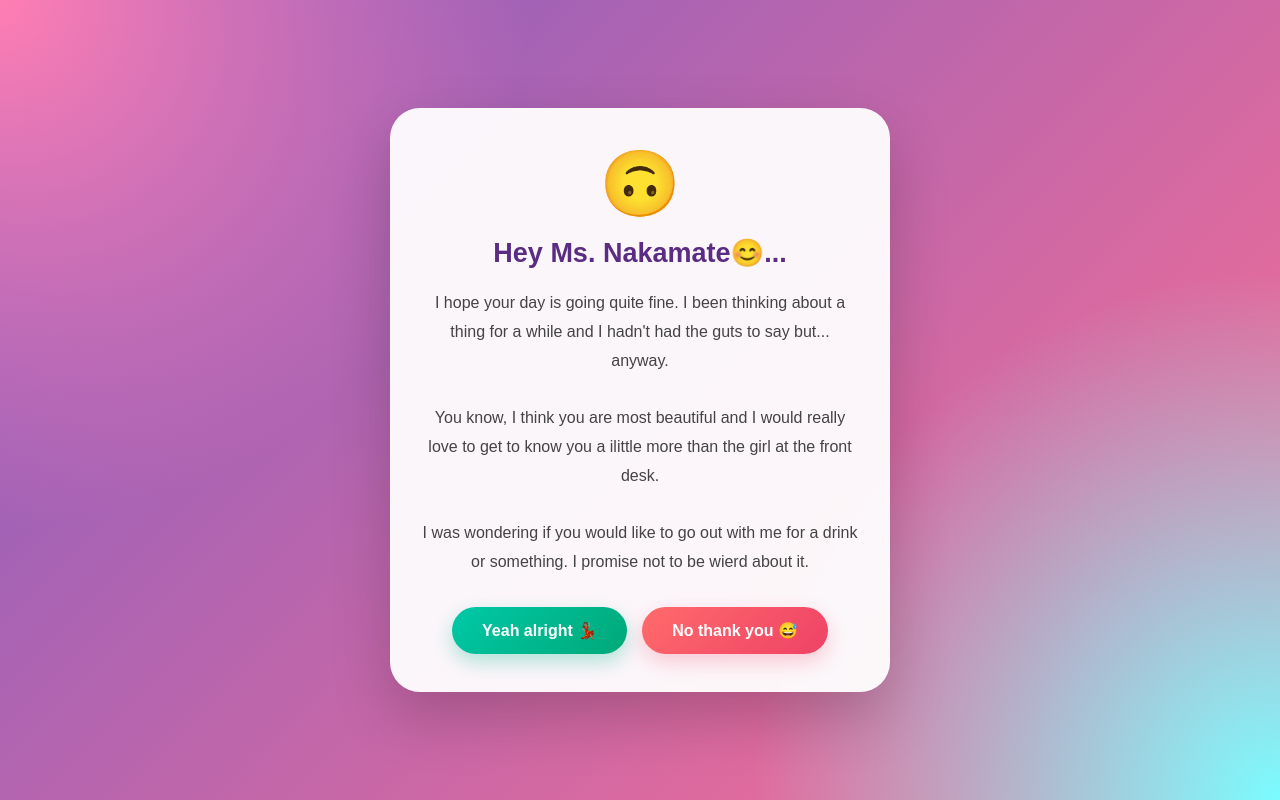
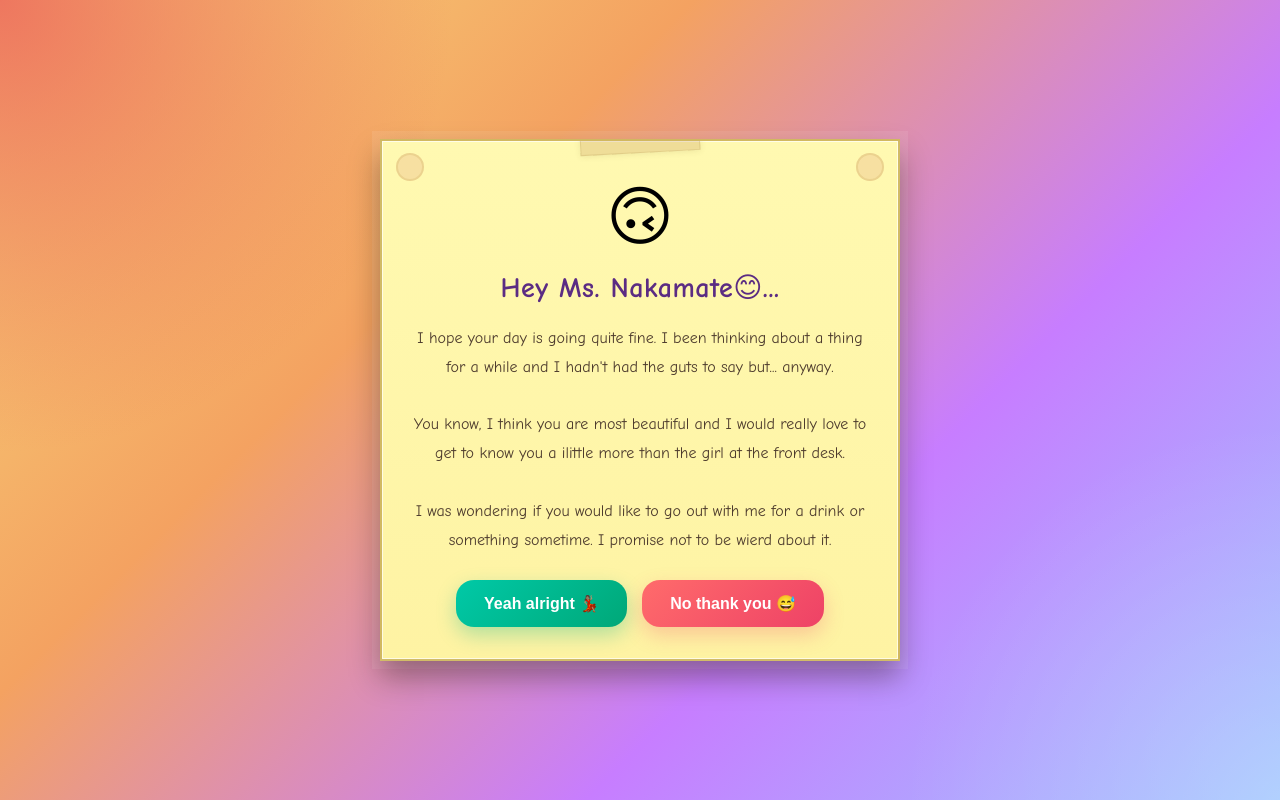
Before and after one commit to Nellyojay/my-profile, a website: page index.html in a window 1280 px wide. Drawn offline with Linux system fonts and the light colour scheme.

Commit message:
Enhance styling and layout of index.html for improved aesthetics and user experience

```diff
--- a/index.html
+++ b/index.html
@@ -18,22 +18,59 @@
       justify-content: center;
       align-items: center;
       padding: 20px;
-      font-family: Poppins, Arial, sans-serif;
+      font-family: "Comic Sans MS", "Trebuchet MS", cursive, sans-serif;
       background:
-        radial-gradient(circle at top left, #ff7eb3, transparent 35%),
-        radial-gradient(circle at bottom right, #7afcff, transparent 35%),
-        linear-gradient(135deg, #845ec2, #ff6f91);
+        radial-gradient(circle at top left, rgba(235, 86, 86, 0.745), transparent 30%),
+        radial-gradient(circle at bottom right, rgba(255, 255, 255, 0.2), transparent 25%),
+        linear-gradient(135deg, #f7d77a, #f4a261, #c77dff, #9ec5fe);
     }
 
     .card {
+      position: relative;
       width: 100%;
-      max-width: 500px;
-      padding: 38px 30px;
-      border-radius: 30px;
-      background: rgba(255, 255, 255, .94);
-      box-shadow: 0 25px 60px rgba(0, 0, 0, .2);
+      max-width: 520px;
+      padding: 38px 30px 32px;
+      background: linear-gradient(180deg, #fff9b1 0%, #fef3a3 100%);
+      border: 2px solid rgba(161, 123, 28, 0.49);
+      box-shadow:
+        0 16px 28px rgba(30, 21, 4, 0.384),
+        0 0 0 8px rgba(255, 255, 255, 0.08),
+        inset 0 0 0 1px rgba(255, 255, 255, 0.7);
       text-align: center;
       animation: appear .8s ease;
+      overflow: hidden;
+    }
+
+    .card::before,
+    .card::after {
+      content: "";
+      position: absolute;
+      width: 28px;
+      height: 28px;
+      background: rgba(191, 65, 65, 0.129);
+      border-radius: 50%;
+      box-shadow: inset 0 0 0 2px rgba(166, 130, 38, 0.148);
+      top: 12px;
+    }
+
+    .card::before {
+      left: 14px;
+    }
+
+    .card::after {
+      right: 14px;
+    }
+
+    .paper-tape {
+      position: absolute;
+      left: 50%;
+      top: -10px;
+      transform: translateX(-50%) rotate(-3deg);
+      width: 120px;
+      height: 22px;
+      background: rgba(171, 110, 53, 0.196);
+      border: 1px solid rgba(123, 93, 16, 0.12);
+      box-shadow: 0 1px 6px rgba(92, 64, 17, 0.1);
     }
 
     @keyframes appear {
@@ -68,31 +105,35 @@
 
     h1 {
       color: #5b2c83;
-      font-size: 27px;
-      margin-bottom: 20px;
+      font-size: 28px;
+      margin-bottom: 18px;
+      line-height: 1.3;
+      letter-spacing: 0.5px;
     }
 
     .message {
-      color: #444;
+      color: #4d3b2d;
       font-size: 16px;
       line-height: 1.8;
-      margin-bottom: 30px;
+      margin-bottom: 26px;
     }
 
     .buttons {
       display: flex;
       justify-content: center;
       gap: 15px;
+      flex-wrap: wrap;
     }
 
     button {
       border: none;
-      padding: 14px 30px;
-      border-radius: 50px;
+      padding: 14px 28px;
+      border-radius: 18px;
       font-size: 16px;
       font-weight: bold;
       cursor: pointer;
       transition: all .25s ease;
+      box-shadow: 0 6px 12px rgba(77, 59, 45, 0.12);
     }
 
     .yes {
@@ -160,6 +201,7 @@
 <body>
 
   <div class="card" id="card">
+    <div class="paper-tape"></div>
 
     <div class="emoji">🙃</div>
 
@@ -176,7 +218,8 @@
 
       <br><br>
 
-      I was wondering if you would like to go out with me for a drink or something. I promise not to be wierd about it.
+      I was wondering if you would like to go out with me for a drink or something sometime. I promise not to be wierd
+      about it.
     </p>
 
     <div class="buttons">
@@ -211,11 +254,10 @@
       const card = document.getElementById("card");
 
       card.innerHTML = `
-    <div class="emoji message">eh maama nawe Nakamate😭😭. Anyway kale, I respect your decision, I think u are most beautiful and i really would like you to get to know me somehow😞
+    <div class="message">eh maama nawe Nakamate😭😭. Anyway kale, I respect your decision.
 <br></br>
 
- But, if it is a pass for you... I will just know if I don't hear from you I guess😪
-
+      I hope you have a great day😊
 </div>
   `;
 
```
